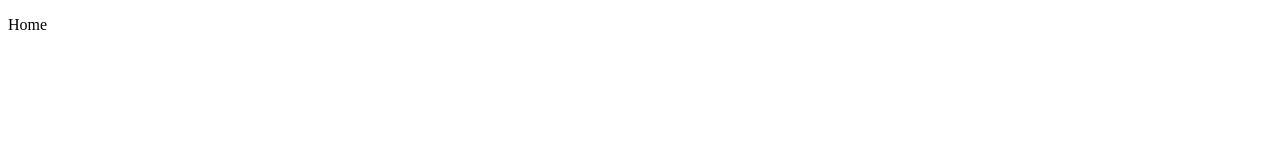
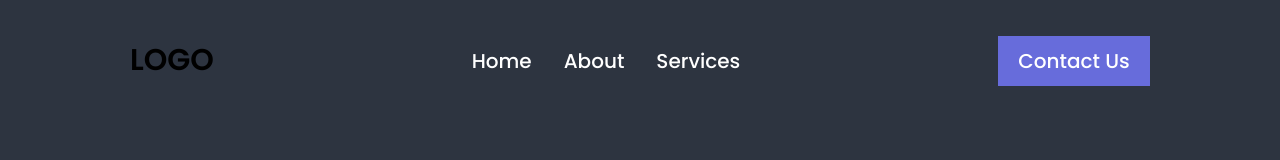
Before and after one commit to fabuzard/fabuzard.github.io, a plain HTML site: page index.html in a window 1280 px wide. Drawn offline with Linux system fonts and the light colour scheme.

Commit message:
add navbar

```diff
--- a/index.html
+++ b/index.html
@@ -1,16 +1,22 @@
 <!DOCTYPE html>
 <html lang="en">
   <head>
+    <link rel="stylesheet" href="style.css" />
     <meta charset="UTF-8" />
     <meta http-equiv="X-UA-Compatible" content="IE=edge" />
     <meta name="viewport" content="width=device-width, initial-scale=1.0" />
     <title>Portofilio</title>
   </head>
   <body>
-    <navbar>
-      <div>
+    <navbar class="nav mx">
+      <p class="logo">LOGO</p>
+      <div class="menu">
         <p>Home</p>
+        <p>About</p>
+        <p>Services</p>
       </div>
+
+      <button class="btn">Contact Us</button>
     </navbar>
   </body>
 </html>
--- a/style.css
+++ b/style.css
@@ -0,0 +1,51 @@
+@import url("https://fonts.googleapis.com/css2?family=Poppins:wght@400;500;600&display=swap");
+
+body {
+  background: rgba(34, 42, 54, 0.95);
+  font-family: Poppins;
+}
+
+.nav {
+  display: flex;
+  justify-content: space-between;
+  align-items: center;
+}
+.menu {
+  display: flex;
+}
+.menu > p {
+  color: white;
+  margin-right: 16px;
+  margin-left: 16px;
+  font-family: Poppins;
+  font-style: normal;
+  font-weight: 500;
+  font-size: 20px;
+  line-height: 30px;
+}
+
+.mx {
+  margin-left: 122px;
+  margin-right: 122px;
+}
+
+.btn {
+  background-color: #676cdb;
+  width: 152px;
+  height: 50px;
+  font-family: Poppins;
+  font-style: normal;
+  font-weight: 500;
+  font-size: 20px;
+  line-height: 30px;
+  color: white;
+  border: none;
+}
+
+.logo {
+  font-family: Poppins;
+  font-style: normal;
+  font-weight: bold;
+  font-size: 30px;
+  line-height: 45px;
+}
```
